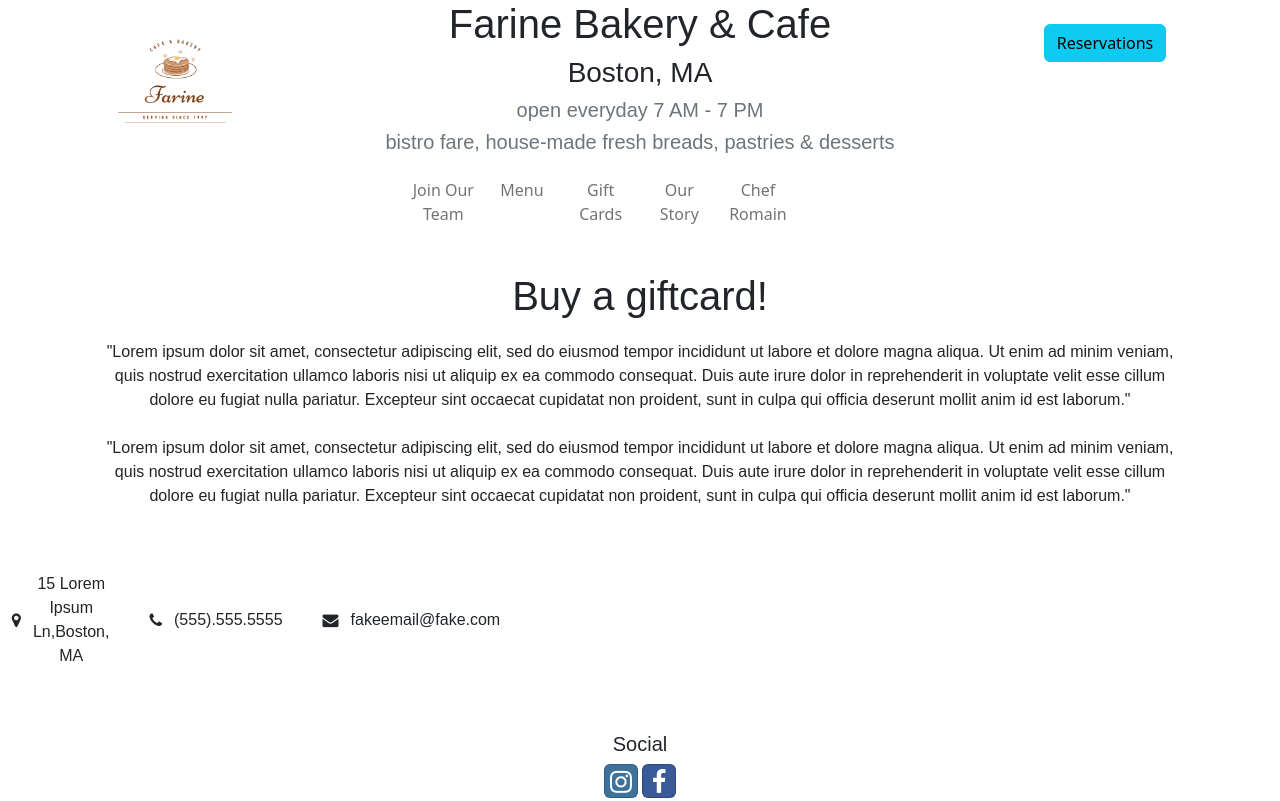
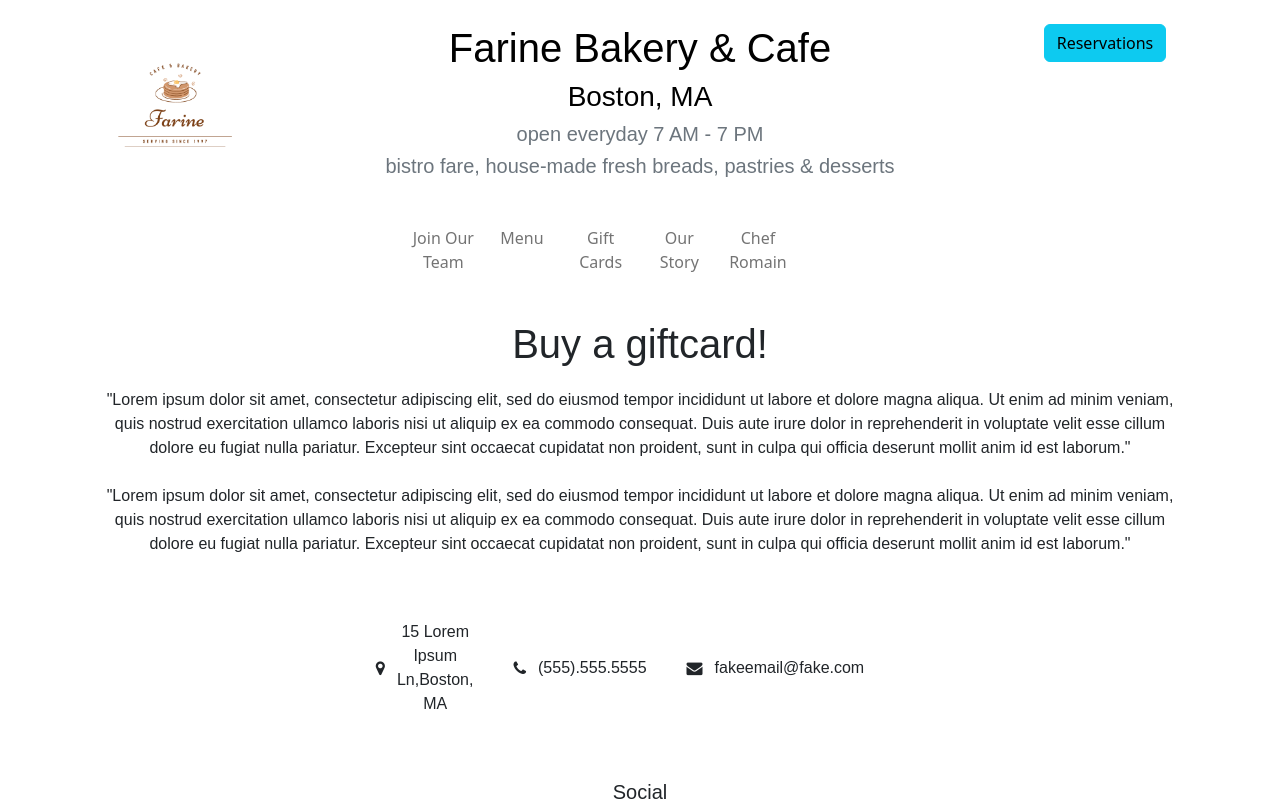
Before and after one commit to mjstrz/farine-react, a React (Create React App) app: page /giftcard in a window 1280 px wide. Shown: the top 801 px of the page. Built offline with nearby package versions, Linux system fonts and the light colour scheme.

Commit message:
header text  now links to home view

```diff
--- a/src/components/Footer.js
+++ b/src/components/Footer.js
@@ -13,7 +13,7 @@ export default function Footer() {
             <div className='container'>
                 <Container>
                     <Row>
-                    <div className="contact col-4 col-sm-2 offset-1">
+                    <div className="contact col-4 col-sm-2 col-xs offset-5">
                             <ul className='contact-footer'>
                                 <i className="fa fa-map-marker"></i><li>15 Lorem Ipsum Ln,Boston, MA</li>
                                 <i className="fa fa-phone"></i><li>(555).555.5555 </li>
--- a/src/components/Header.js
+++ b/src/components/Header.js
@@ -16,6 +16,12 @@ export default function Header() {
         setModalIsOpen(false)
     }
 
+    const linkStyle = {
+        margin: "1rem",
+        textDecoration: "none",
+        color: 'black'
+      };
+
     return(
 
         <div className="container">
@@ -24,10 +30,10 @@ export default function Header() {
                     <Link to="/"><img src="img/Farine_Logo.png" width="225px" className="img-fluid" alt="Farine logo"/></Link>
                 </div>
                 <div className="col">
-                    <h1>Farine Bakery & Cafe</h1>
+                    <Link to="/" className="header" style={linkStyle} ><h1>Farine Bakery & Cafe</h1>
                     <h3>Boston, MA</h3>
                     <h5 className="text-muted">open everyday 7 AM - 7 PM</h5>
-                    <h5 className="text-muted">bistro fare, house-made fresh breads, pastries & desserts </h5>
+                    <h5 className="text-muted">bistro fare, house-made fresh breads, pastries & desserts </h5></Link>
                 </div>
 
             {/* <!-- Reserve button  --> */}
--- a/src/components/Navigation.js
+++ b/src/components/Navigation.js
@@ -1,6 +1,6 @@
 import React from 'react';
 import { NavLink } from 'react-router-dom';
-import { Button, NavbarBrand, NavbarToggler, Collapse, NavItem, Jumbotron } from 'reactstrap';
+// import { Button, NavbarBrand, NavbarToggler, Collapse, NavItem, Jumbotron } from 'reactstrap';
 import { Container, Nav, Navbar, Row } from 'react-bootstrap';
 import { Link } from 'react-router-dom';
 import styled from "styled-components";
--- a/src/components/Reservation.js
+++ b/src/components/Reservation.js
@@ -41,7 +41,7 @@ class Reservation extends Component  {
 
     render() {
         return (
-            <div className="container">
+            <div className="container-fluid">
 
                 <div className="row row-content">
                     <div className="col-12">
--- a/src/index.css
+++ b/src/index.css
@@ -11,10 +11,15 @@ code {
   font-family: source-code-pro, Menlo, Monaco, Consolas, 'Courier New',
     monospace;
 }
+/*
+a:link {
+  color:black;
+} */
 
 h1, h3, h5, p, li {
   text-align: center;
   font-family: 'Outfit', sans-serif;
+  text-decoration: none;
 }
 
 .giftcard-header, .about-header, .romain-header {
```
